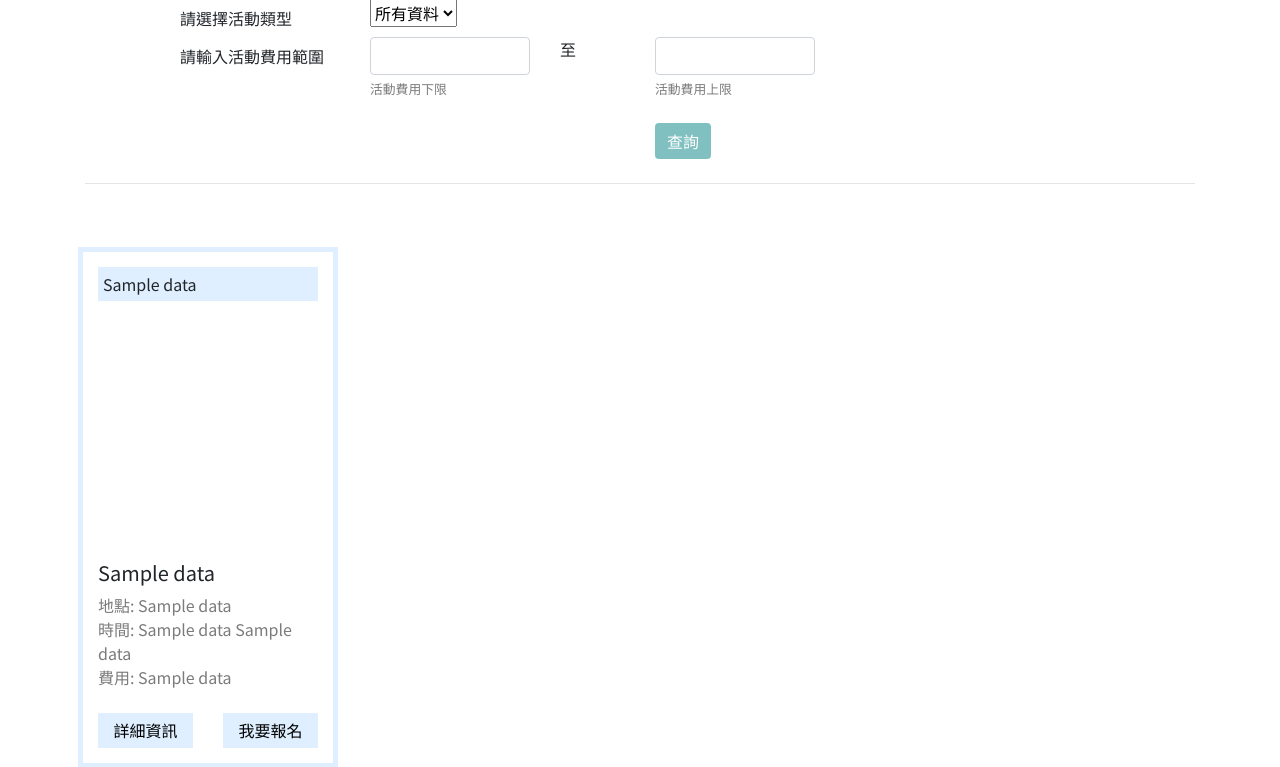
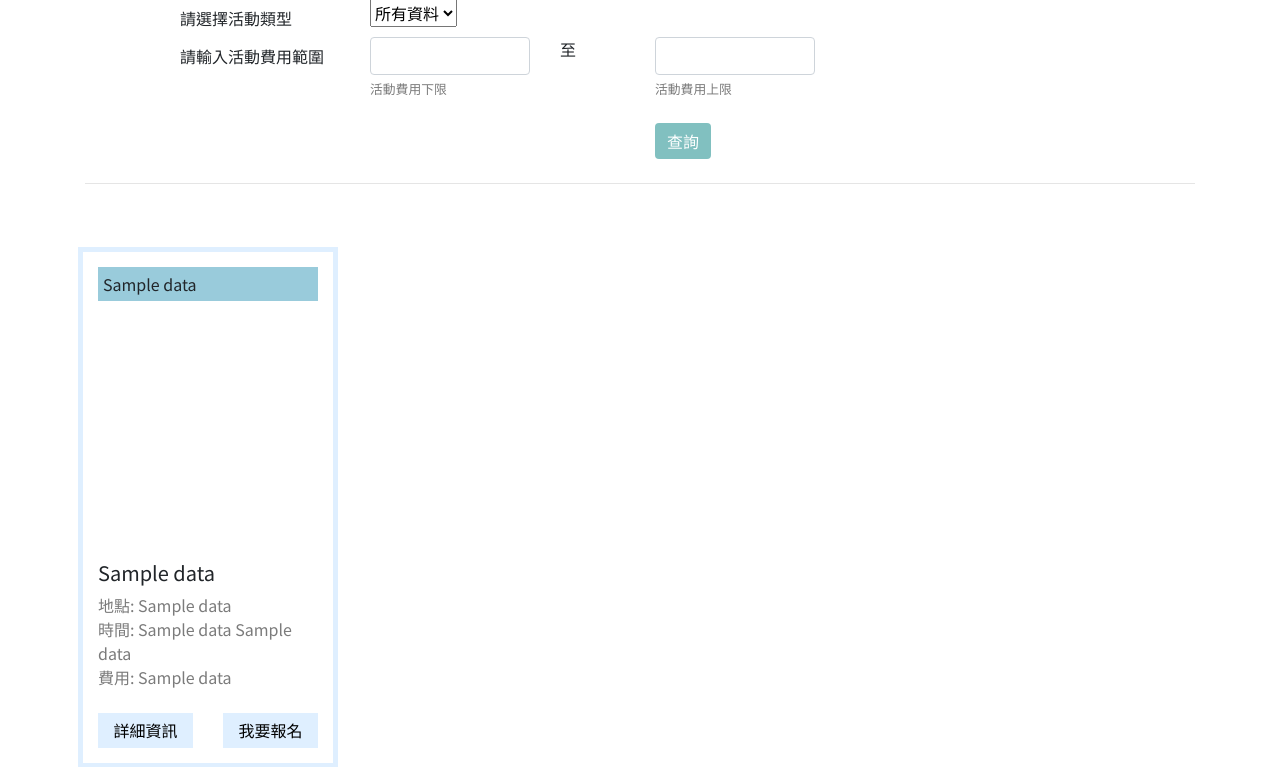
Before and after one commit to Viggochang/line-chatbot, a Flask app: template templates/registration.html in a window 1280 px wide. Shown: the part 279-1046 px from the top of the page. Run offline with Flask 2, Linux system fonts and the light colour scheme; the template is opened without the code that fills it: most values are stand-ins (such as "Sample title", 1, 10 or a date in 2020); a database or web service that is not in the repository returns one stand-in record (values such as "Sample title"); parts of the project's set-up code (start-up, migrations or seed data) failed here and were passed over; some libraries are stand-ins or nearby versions.

Commit message:
new color

```diff
--- a/templates/registration.html
+++ b/templates/registration.html
@@ -69,7 +69,7 @@
         {% for data in data_4 %}
         <div class="box-registration">
 
-          <p style="background:#dfefff; padding:5px" >{{data[1]}}</p>
+          <p style="background:#99CBDB; padding:5px" >{{data[1]}}</p>
           <div class="img-group" style="background-image: url({{data[12]}})">
           </div>
 
```
